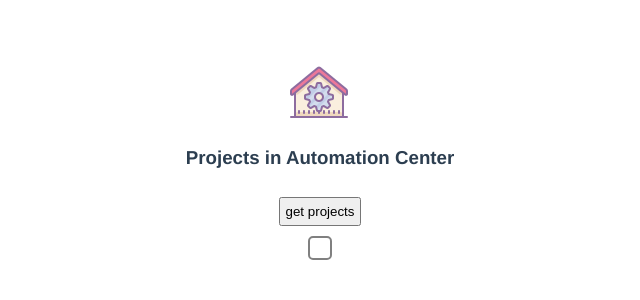
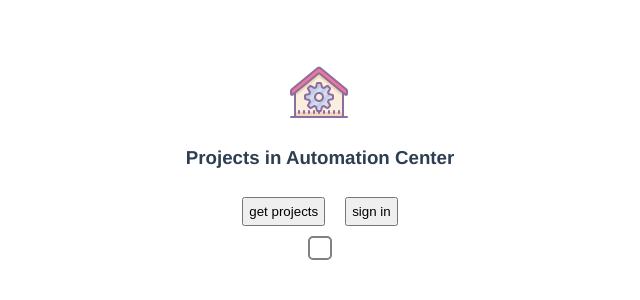
Before and after one commit to bobjiangps/automation_center, a Vue app in the folder frontend/: page / in a window 1280 px wide. Shown: the top 300 px of the page, without its empty margins (320-960 px from the left). Built offline with nearby package versions, Linux system fonts and the light colour scheme.

Commit message:
get token from frontend

```diff
--- a/frontend/src/components/home.vue
+++ b/frontend/src/components/home.vue
@@ -2,6 +2,16 @@
   <div>
     <h3>{{ msg }}</h3>
     <button type="button" @click='getProjects' :style="{ margin: '10px', padding: '5px' }">get projects</button>
+    <button type="button" @click='getToken' :style="{ margin: '10px', padding: '5px' }">sign in</button>
+    <p v-if="auth.length > 0">user logged in</p>
+    <table v-if="auth.length > 0" :style="{ border: '2px solid gray', borderRadius: '5px', padding: '10px' }" align='center'>
+      <tr v-for='a in auth'>
+        <td>{{ a.id }}</td>
+        <td>{{ a.username }}</td>
+        <td>{{ a.email }}</td>
+        <td>{{ a.token }}</td>
+      </tr>
+    </table>
     <table :style="{ border: '2px solid gray', borderRadius: '5px', padding: '10px' }" align='center'>
       <tr v-for='p in projects'>
         <td>{{ p.id }}</td>
@@ -20,13 +30,25 @@ export default {
   data () {
     return {
       msg: 'Projects in Automation Center',
-      projects: []
+      projects: [],
+      auth: []
     }
   },
 
   methods: {
     getProjects() {
       axios.get('http://127.0.0.1:8000/automation/api/projects/').then(response => {this.projects = response.data["results"], this.msg = 'get projects data from django api'});
+    },
+
+    getToken() {
+      axios.post('http://127.0.0.1:8000/automation/api/api-token-auth/', {
+          "username": "bo",
+          "password": "111111"
+      }).then(response => {
+          this.auth.push(response.data)
+      }).catch(error => {
+          console.log("Error login")
+          console.log(error)});
     }
   }
 }
```
